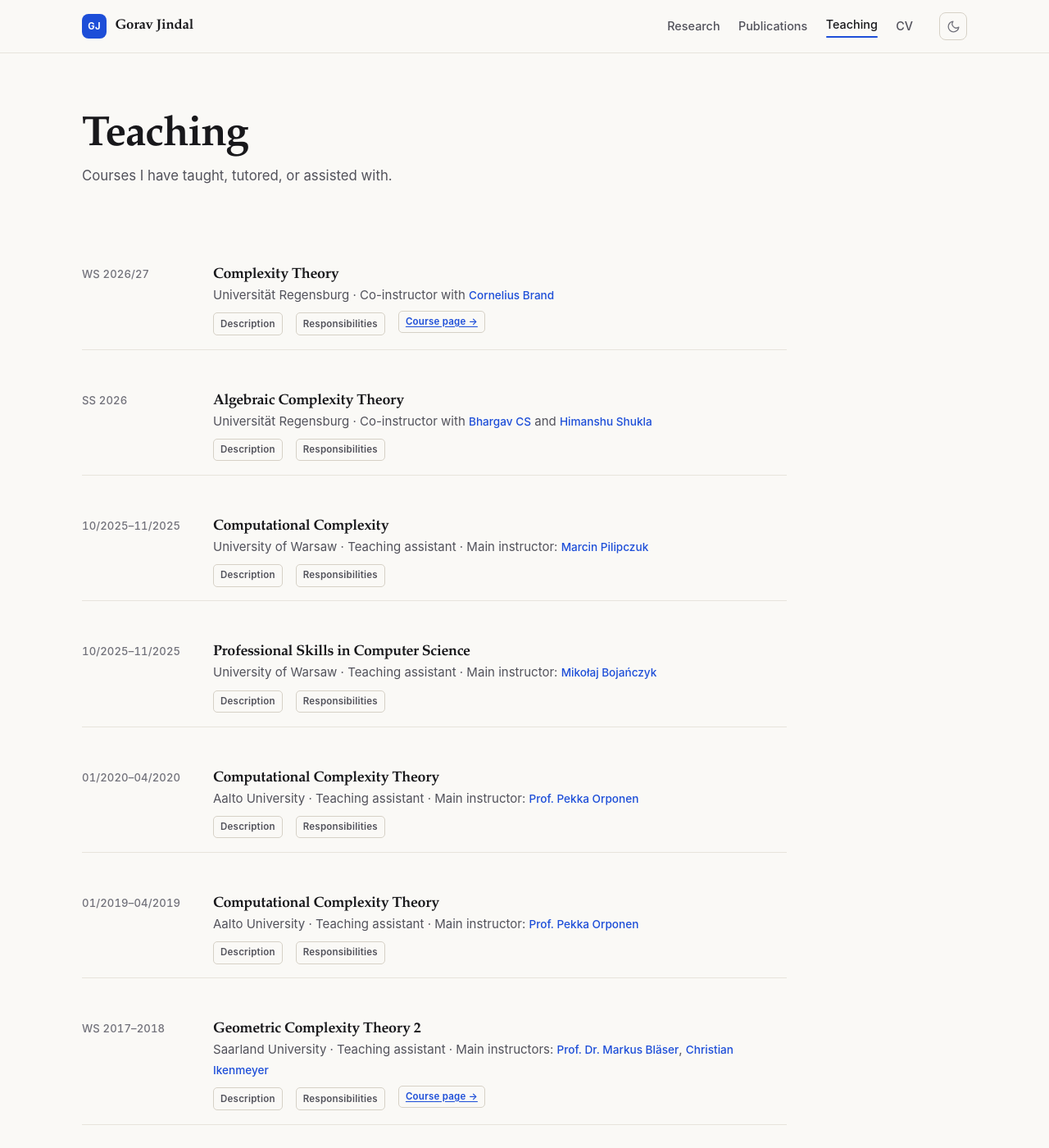
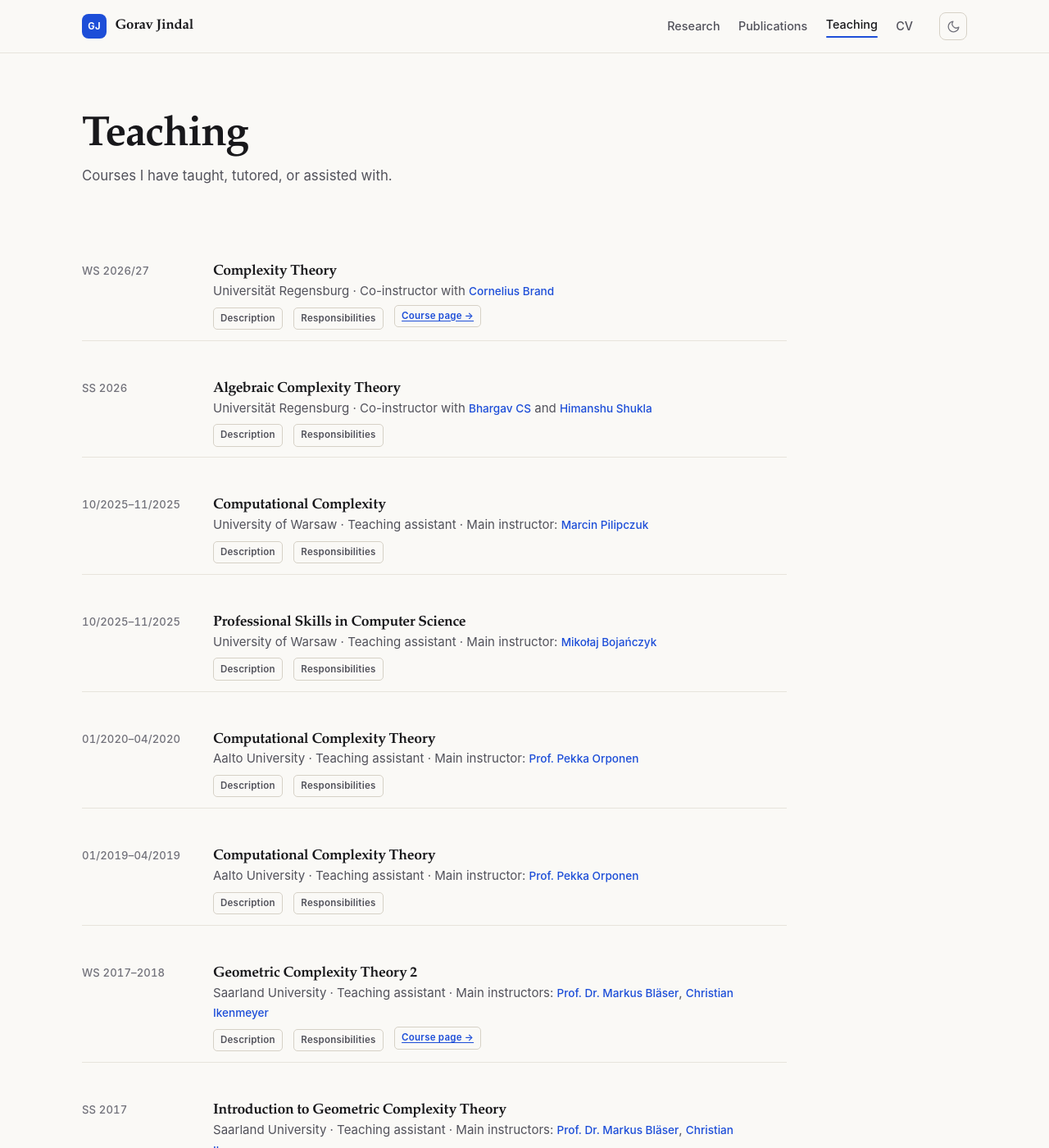
Before and after one commit to goravjindal/goravjindal.github.io, a Jekyll site: the page built from _pages/teaching.md, in a window 1280 px wide and 1400 px high. Shown: the whole window at 82% size. Built offline with Jekyll 4.4.1, drawn with Linux system fonts in a browser that asks for light colours.

Commit message:
Tune publication and teaching typography

```diff
--- a/assets/css/main.css
+++ b/assets/css/main.css
@@ -510,7 +510,7 @@ hr {
 
 .pub-title {
   margin: 0;
-  font-size: 1.05rem;
+  font-size: 1.08rem;
   line-height: 1.25;
   letter-spacing: -0.015em;
 }
@@ -518,7 +518,7 @@ hr {
 .pub-authors {
   margin: 0 0 0.1rem;
   color: var(--text-soft);
-  font-size: 0.82rem;
+  font-size: 0.86rem;
 }
 
 .pub-authors a {
@@ -539,8 +539,8 @@ hr {
 
 .pub-venue-full {
   margin: 0 0 0.3rem;
-  color: var(--text-muted);
-  font-size: 0.8rem;
+  color: var(--text-soft);
+  font-size: 0.86rem;
 }
 
 .pub-links {
@@ -556,7 +556,7 @@ hr {
   border: 1px solid var(--rule-strong);
   border-radius: 5px;
   color: var(--text-soft);
-  font-size: 0.68rem;
+  font-size: 0.7rem;
   font-weight: 600;
   letter-spacing: 0.02em;
 }
@@ -826,7 +826,7 @@ hr {
   grid-template-columns: 8.5rem minmax(0, 1fr);
   align-items: baseline;
   gap: 1.5rem;
-  padding: 1.05rem 0;
+  padding: 0.8rem 0;
   border-top: 1px solid var(--rule);
 }
 
@@ -846,12 +846,12 @@ hr {
 }
 
 .course h2 {
-  margin-bottom: 0.15rem;
-  font-size: 1.12rem;
+  margin-bottom: 0.1rem;
+  font-size: 1.1rem;
 }
 
 .course-meta {
-  margin-bottom: 0.3rem;
+  margin-bottom: 0.2rem;
   color: var(--text-muted);
   font-size: 0.84rem;
 }
@@ -871,8 +871,8 @@ hr {
   display: flex;
   flex-wrap: wrap;
   align-items: flex-start;
-  gap: 0.35rem 1rem;
-  margin-top: 0.35rem;
+  gap: 0.3rem 0.85rem;
+  margin-top: 0.25rem;
 }
 
 .course-description summary,
```
